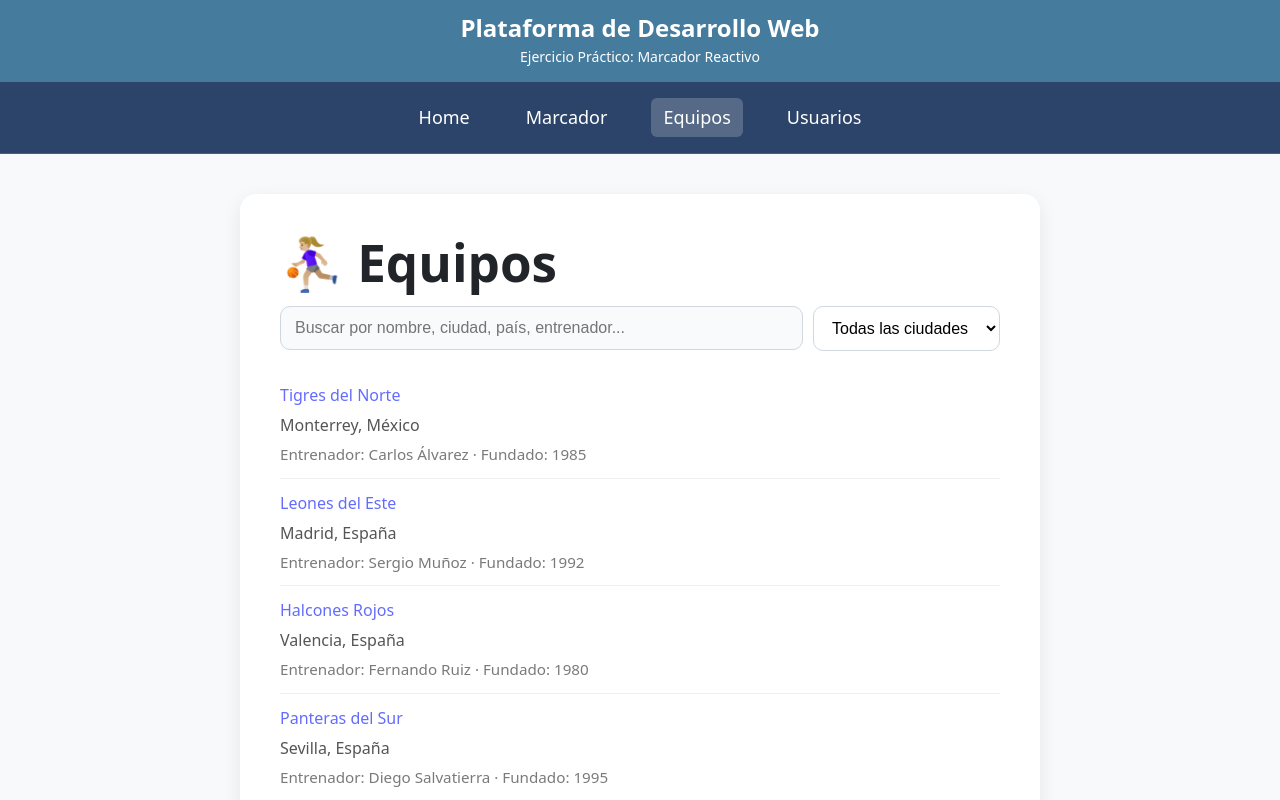
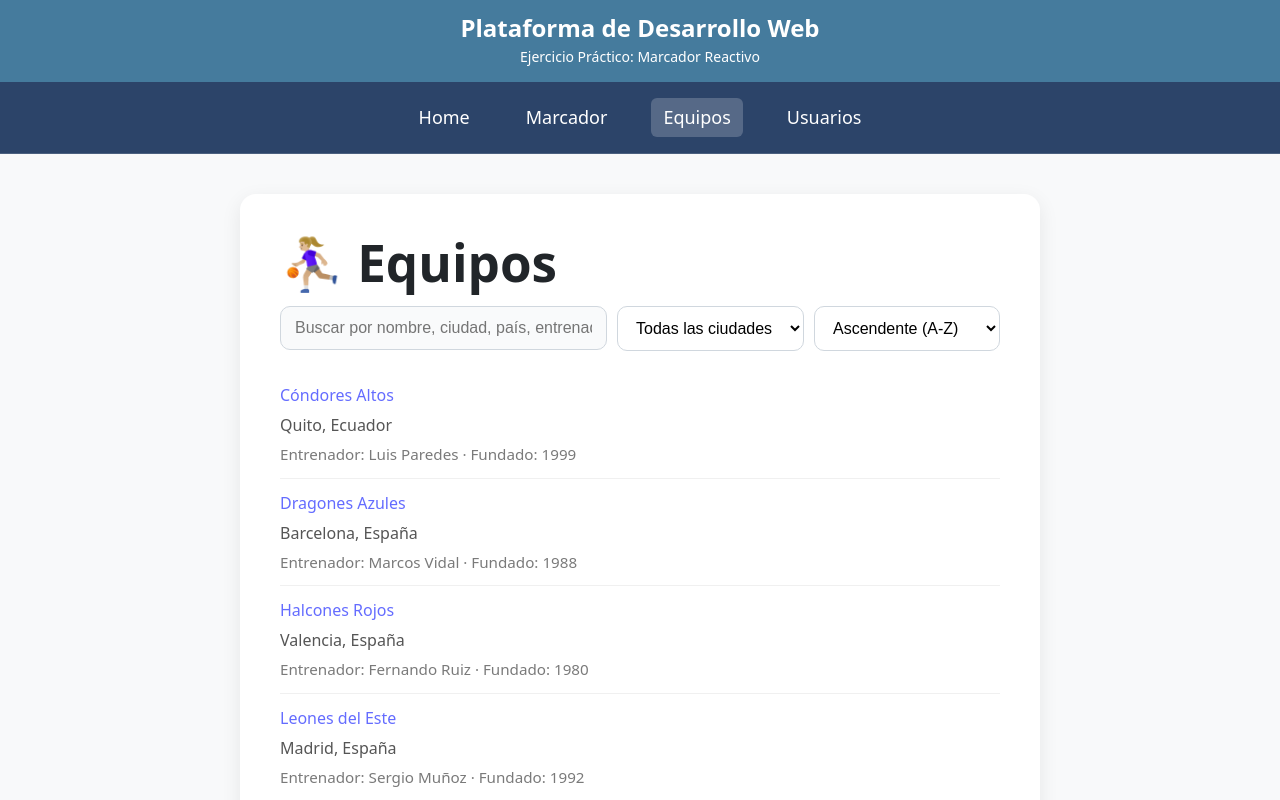
Before and after one commit to raulpra/DI, a React (Vite) app: page /teams in a window 1280 px wide. Shown: the top 800 px of the page. Built offline with nearby package versions, Linux system fonts and the light colour scheme.

Commit message:
Añadido en Buscador ordenación ASC DESC

```diff
--- a/src/pages/TeamsPage.tsx
+++ b/src/pages/TeamsPage.tsx
@@ -5,6 +5,7 @@ import { useState } from "react";
 export default function TeamsPage() {
   const [query, setQuery] = useState("");
   const [cityFilter, setCityFilter] = useState("all");
+  const [sortOrder, setSortOrder] = useState<"asc" | "desc">("asc");
 
   const cityOptions = Array.from(new Set(teams.map((team) => team.city))).sort();
 
@@ -29,6 +30,11 @@ export default function TeamsPage() {
       .toLowerCase();
 
     return searchableText.includes(normalizedQuery);
+  });
+
+  const sortedTeams = [...filteredTeams].sort((a, b) => {
+    const comparison = a.name.localeCompare(b.name);
+    return sortOrder === "asc" ? comparison : -comparison;
   });
 
   return (
@@ -87,6 +93,21 @@ export default function TeamsPage() {
             </option>
           ))}
         </select>
+        <select
+          value={sortOrder}
+          onChange={(event) => setSortOrder(event.target.value as "asc" | "desc")}
+          style={{
+            padding: "12px 14px",
+            borderRadius: "10px",
+            border: "1px solid #d0d7de",
+            background: "white",
+            fontSize: "1rem",
+            minWidth: "170px",
+          }}
+        >
+          <option value="asc">Ascendente (A-Z)</option>
+          <option value="desc">Descendente (Z-A)</option>
+        </select>
         {query && (
           <button
             type="button"
@@ -110,7 +131,7 @@ export default function TeamsPage() {
         </p>
       ) : (
         <ul style={{ listStyle: "none", padding: 0 }}>
-          {filteredTeams.map((team) => (
+          {sortedTeams.map((team) => (
             <li
               key={team.id}
               style={{
```
